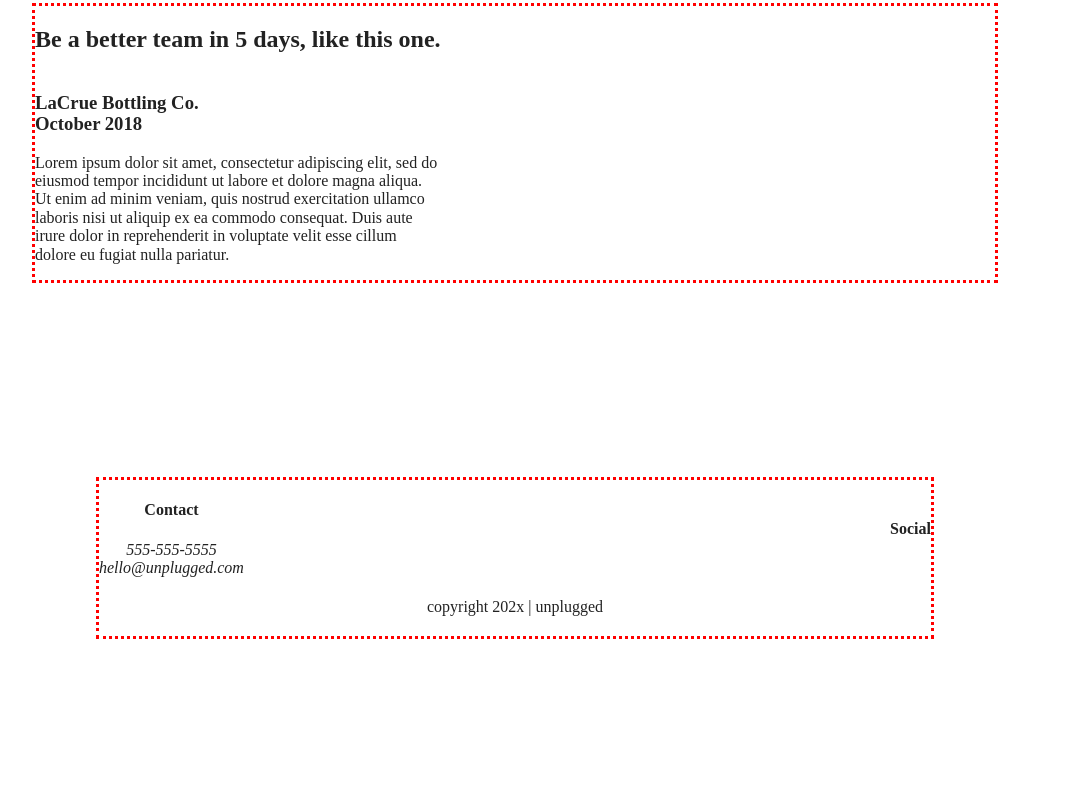
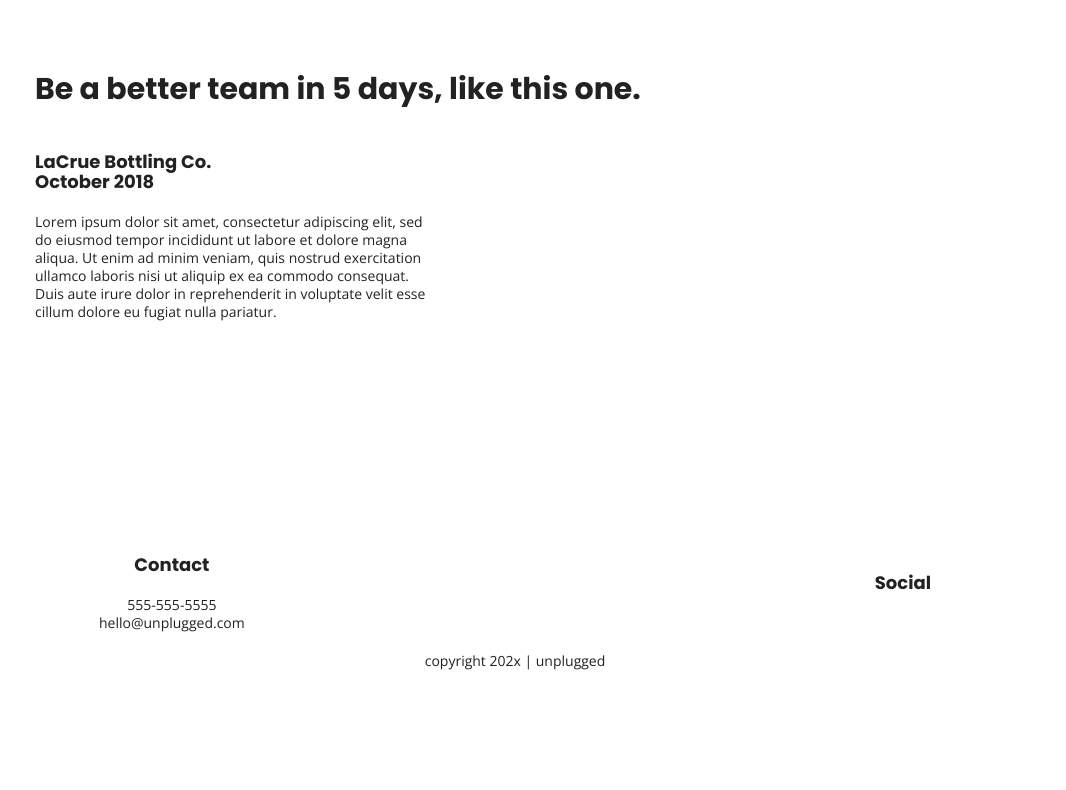
Before and after one commit to Quiet44/My-Website, a website built with Parcel: page index.html in a window 1280 px wide. Shown: the part 1259-2049 px from the top of the page, without its empty margins (125-1191 px from the left). Before the commit the page ends 1995 px from the top, so only its background shows below. Built offline with nearby package versions, Linux system fonts and the light colour scheme.

Commit message:
Styling it up

```diff
--- a/css/main.css
+++ b/css/main.css
@@ -95,9 +95,48 @@
 
   /* ==========================================================================
      Author's custom styles
-     ========================================================================== */
-  .content-wrapper {
-    outline: 3px dotted red;
+    ========================================================================== */
+    html {
+      font-size: 1rem;
+    }
+
+    body {
+      font-size: 1em;
+      font-family: 'Open Sans', sans-serif;
+      text-align: left;
+    }
+
+    ul,
+    ol {
+      list-style-type: none;
+    }
+
+    a {
+      color: #e2e3ed;
+      text-decoration: none;
+    }
+
+    h2 {
+      font-family: 'Poppins', sans-serif;
+      font-size: 1.875em;
+    }
+
+    h3,
+    h4 {
+      font-family: 'Poppins', sans-serif;
+      margin: 20px 0;
+      font-size: 1.125em;
+    }
+
+    p {
+      font-size: .875em;
+      line-height: 1.285;
+    }
+
+    address {
+      font-style: normal;
+    }
+    .content-wrapper {
     width: 90%;
     margin: 50px 0;
   }
--- a/index.html
+++ b/index.html
@@ -15,6 +15,7 @@
   <link rel="manifest" href="site.webmanifest">
   <link rel="apple-touch-icon" href="icon.png">
   <!-- Place favicon.ico in the root directory -->
+  <link href="https://fonts.googleapis.com/css?family=Open+Sans:400,700|Poppins:500,700" rel="stylesheet">
 
   <link rel="stylesheet" href="css/normalize.css">
   <link rel="stylesheet" href="css/main.css">
```
